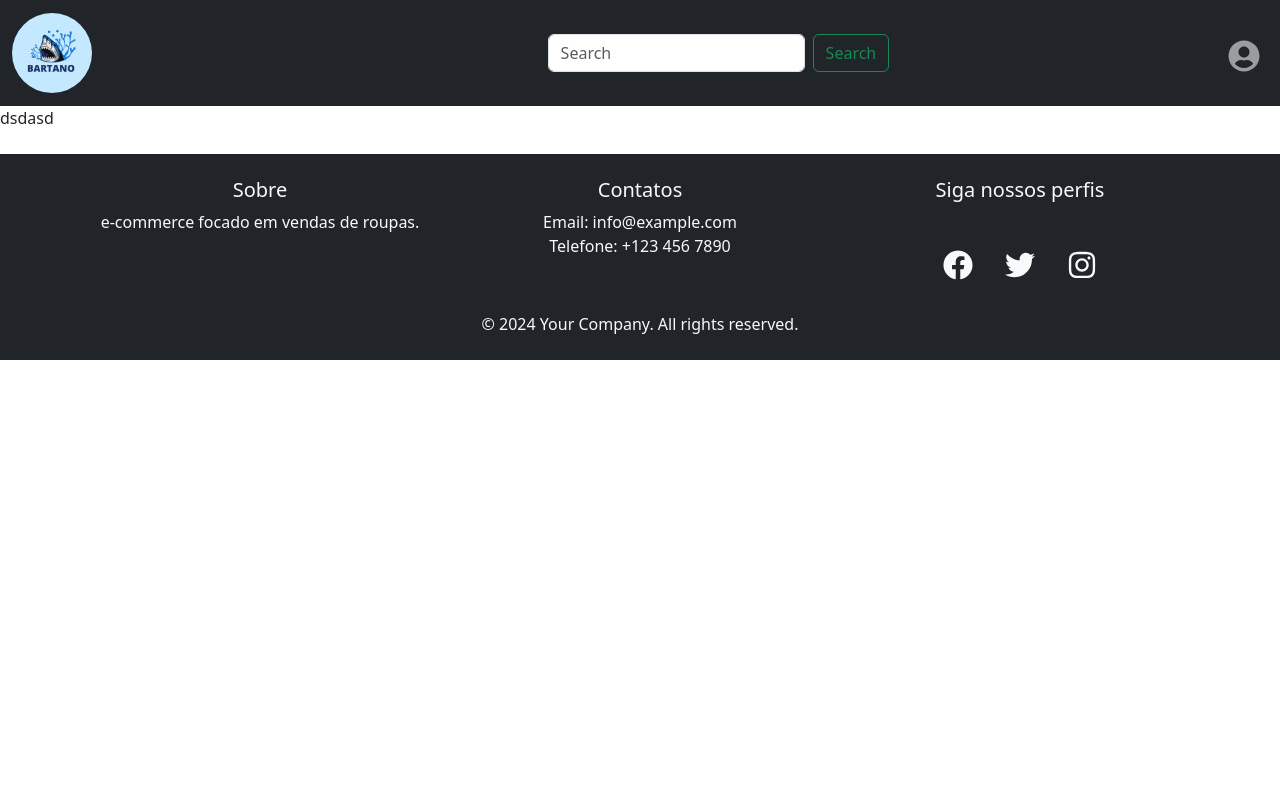
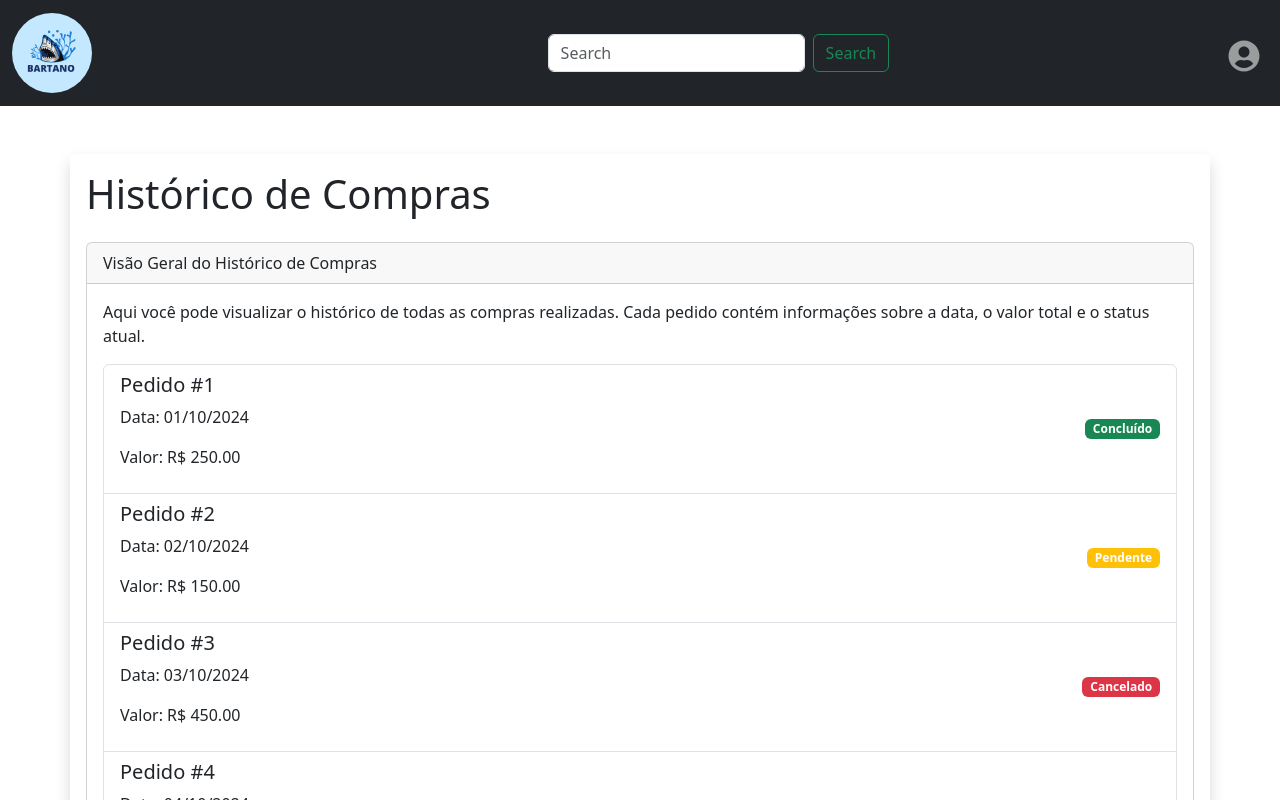
Before and after one commit to ArturMineiro/e-commerce, a React (Vite) app in the folder frontend/: page /admin/historicocompras in a window 1280 px wide. Shown: the top 800 px of the page. Built offline with nearby package versions, Linux system fonts and the light colour scheme; sample sign-in values are in the browser's storage.

Commit message:
colocando em todos

```diff
--- a/frontend/src/admin/CadastrarBanners.tsx
+++ b/frontend/src/admin/CadastrarBanners.tsx
@@ -3,6 +3,7 @@ import axios from 'axios';
 import 'bootstrap/dist/css/bootstrap.min.css';
 import { Carousel } from 'react-bootstrap';
 import './adminStyles.css';
+import Button from '../hooks/Button';
 
 function CadastrarBanners() {
     const [bannerName, setBannerName] = useState<string>('');
@@ -174,6 +175,9 @@ function CadastrarBanners() {
                                         </div>
                                     ))}
                                 </div>
+                                <div className="mr-4 mt-3 mb-3 d-flex justify-content-end">
+      <Button label="Voltar para Dashboard" to="/admin/dashboard" />
+      </div>
                             </div>
                         );
                     })}
--- a/frontend/src/admin/ControleUsuarios.tsx
+++ b/frontend/src/admin/ControleUsuarios.tsx
@@ -1,5 +1,6 @@
 import React, { useState, useEffect } from 'react';
 import axios from 'axios';
+import Button from '../hooks/Button';
 
 interface Usuario {
     id: number;
@@ -69,6 +70,10 @@ function ControleUsuario() {
                     ))}
                 </tbody>
             </table>
+
+            <div className="mr-4 mt-3 mb-3 d-flex justify-content-end">
+      <Button label="Voltar para Dashboard" to="/admin/dashboard" />
+      </div>
         </div>
     );
 }
--- a/frontend/src/admin/HistoricoCompras.tsx
+++ b/frontend/src/admin/HistoricoCompras.tsx
@@ -1,11 +1,51 @@
-import React, { useState, ChangeEvent, FormEvent } from 'react';
-import axios from 'axios';
+import React from 'react';
+import 'bootstrap/dist/css/bootstrap.min.css';
+import Button from '../hooks/Button';
 
-function HistoricoCompras(){
-return (
-    <div>dsdasd</div>
-)
+function HistoricoCompras() {
+    // Exemplo de dados do histórico de compras
+    const [orders, setOrders] = React.useState([
+        { id: 1, date: '01/10/2024', amount: 250.0, status: 'Concluído' },
+        { id: 2, date: '02/10/2024', amount: 150.0, status: 'Pendente' },
+        { id: 3, date: '03/10/2024', amount: 450.0, status: 'Cancelado' },
+        { id: 4, date: '04/10/2024', amount: 300.0, status: 'Concluído' },
+    ]);
+
+    return (
+        <div className="container mt-5 shadow p-3 mb-5 bg-body rounded">
+            <h1 className="mb-4">Histórico de Compras</h1>
+            <div className="card">
+                <div className="card-header">Visão Geral do Histórico de Compras</div>
+                <div className="card-body">
+                    <p className="card-text">
+                        Aqui você pode visualizar o histórico de todas as compras realizadas. Cada pedido contém informações sobre a data, o valor total e o status atual.
+                    </p>
+                    <ul className="list-group">
+                        {orders.map((order) => (
+                            <li key={order.id} className="list-group-item d-flex justify-content-between align-items-center">
+                                <div>
+                                    <h5>Pedido #{order.id}</h5>
+                                    <p>Data: {order.date}</p>
+                                    <p>Valor: R$ {order.amount.toFixed(2)}</p>
+                                </div>
+                                <span className={`badge ${
+                                    order.status === 'Concluído' ? 'bg-success' :
+                                    order.status === 'Pendente' ? 'bg-warning' :
+                                    'bg-danger'
+                                }`}>
+                                    {order.status}
+                                </span>
+                            </li>
+                        ))}
+                    </ul>
+                    <div className="mr-4 mt-3 mb-3 d-flex justify-content-end">
+      <Button label="Voltar para Dashboard" to="/admin/dashboard" />
+      </div>
+                </div>
+
+            </div>
+        </div>
+    );
 }
 
-
-export default HistoricoCompras
+export default HistoricoCompras;
```
